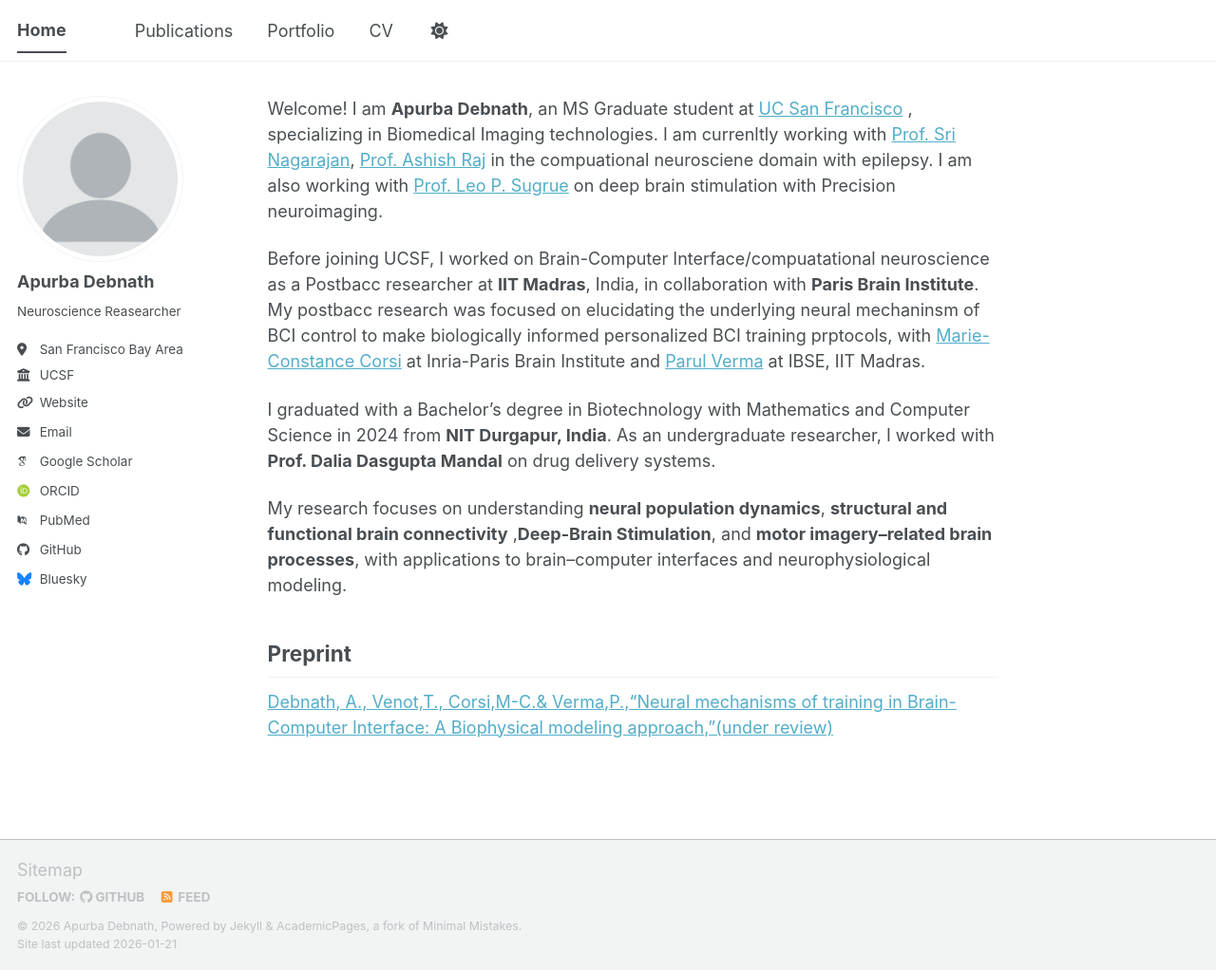
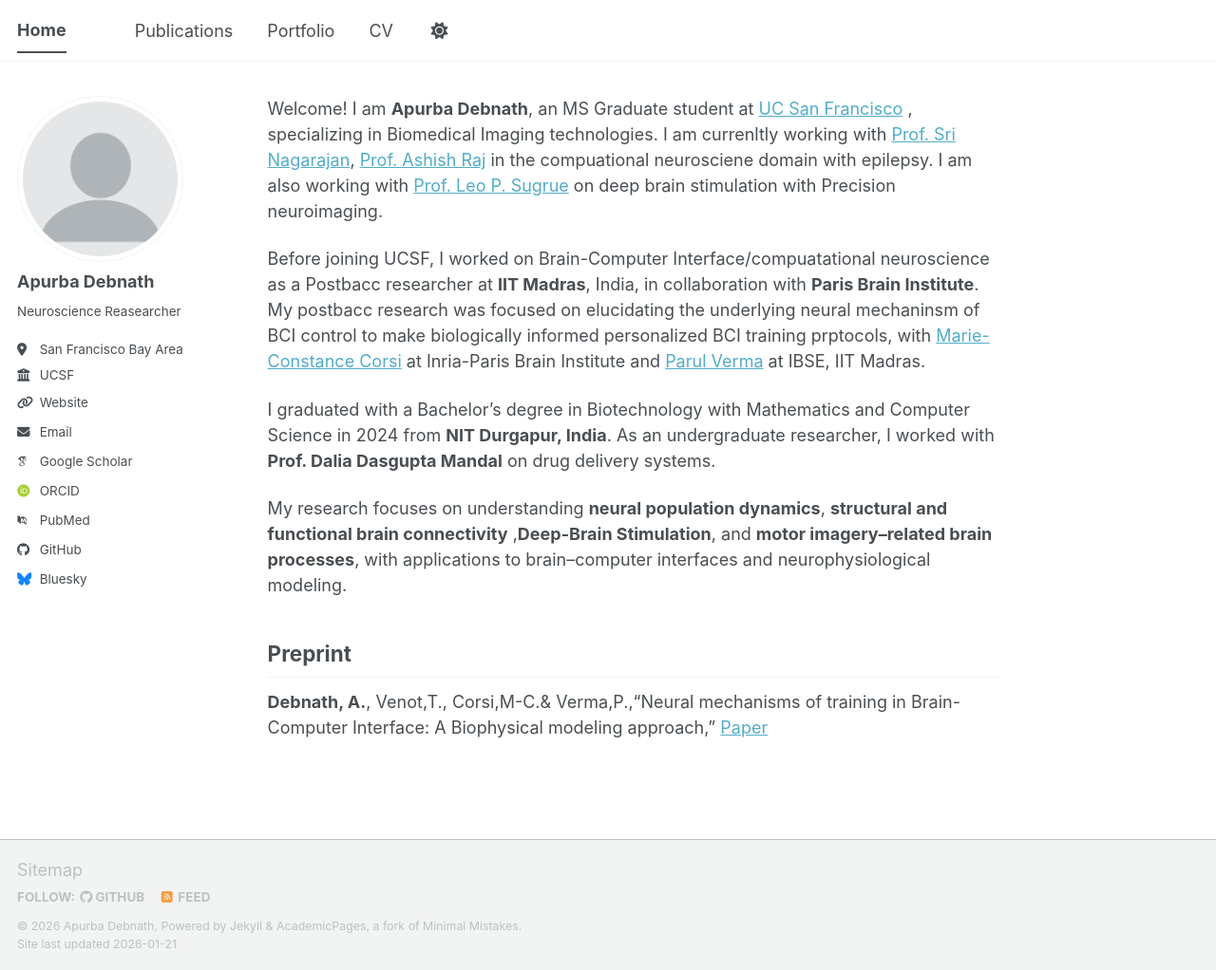
Before and after one commit to ApurbaApd/ApurbaApd.github.io, a Jekyll site: the page built from _pages/about.md, in a window 1280 px wide and 1022 px high. Shown: the whole window at 95% size. Built offline with Jekyll 4.4.1, drawn with Linux system fonts in a browser that asks for light colours; some web fonts are replaced; a script bundle is joined from its source files by our own code; library files that are not in the unit come from our copies.

Commit message:
Format citation for preprint in about.md

```diff
--- a/_pages/about.md
+++ b/_pages/about.md
@@ -18,4 +18,4 @@
 
 ## Preprint
 
-[Debnath, A., Venot,T., Corsi,M-C.& Verma,P.,“Neural mechanisms of training in Brain-Computer Interface: A Biophysical modeling approach,”(under review)](https://doi.org/10.1101/2025.06.21.660834)
+**Debnath, A.**, Venot,T., Corsi,M-C.& Verma,P.,“Neural mechanisms of training in Brain-Computer Interface: A Biophysical modeling approach,” [Paper](https://doi.org/10.1101/2025.06.21.660834)
```
